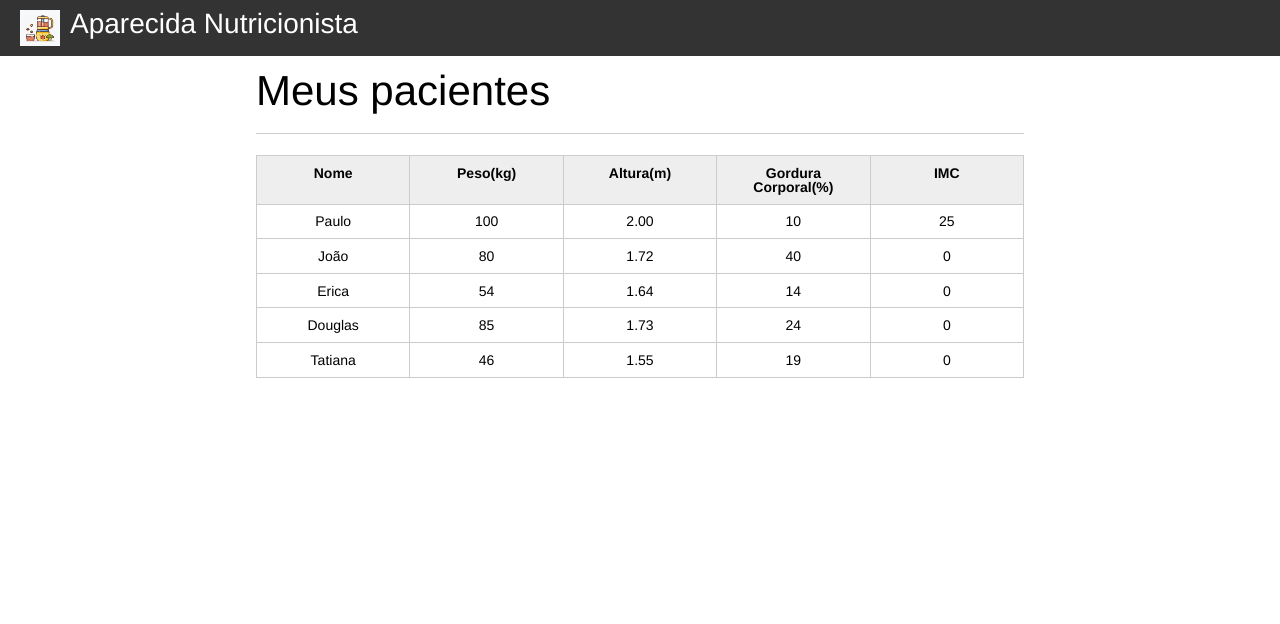
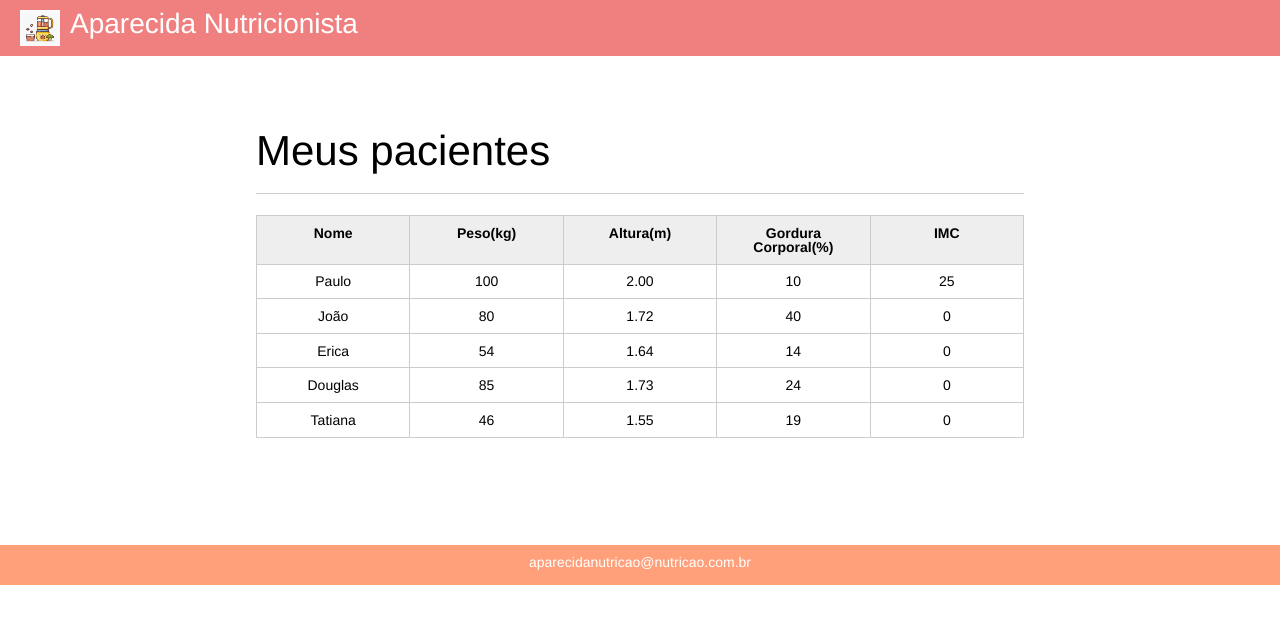
Before and after one commit to akylza/introdu-oJavascript, a plain HTML site: page index.html in a window 1280 px wide. Drawn offline with Linux system fonts and the light colour scheme.

Commit message:
melhoria css

```diff
--- a/css/index.css
+++ b/css/index.css
@@ -13,7 +13,7 @@ body{
 }
 
 header{
-	background-color: #333;
+	background-color: lightcoral;
 	height: 4em;
 	color: #FFF;
 	margin-bottom: 1em;
@@ -48,6 +48,7 @@ header .container:before{
 	width: 60%;
 	height: 100%;
 	margin: 0 auto;
+	padding-top: 60px;
 }
 
 section{
@@ -144,3 +145,12 @@ button[disabled=disabled], button:disabled {
 .campo-invalido{
 	border: 1px solid red;
 }
+
+footer {
+	background-color: lightsalmon;
+	text-align: center;
+	height: 40px;
+	padding-top: 10px;
+	margin-top: 100px;
+	color: #fff
+}
--- a/index.html
+++ b/index.html
@@ -76,5 +76,9 @@
 
 		<script src="js/principal.js" ></script>
 
+		<footer>
+			aparecidanutricao@nutricao.com.br
+		</footer>
+
 	</body>
 </html>
```
Also changed, not shown: 1 other file.
